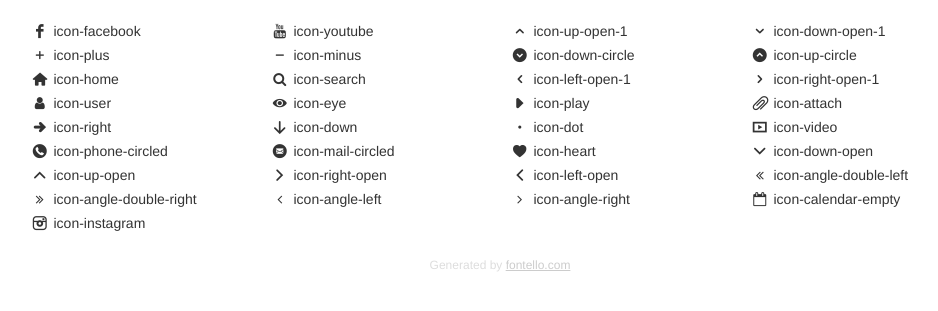
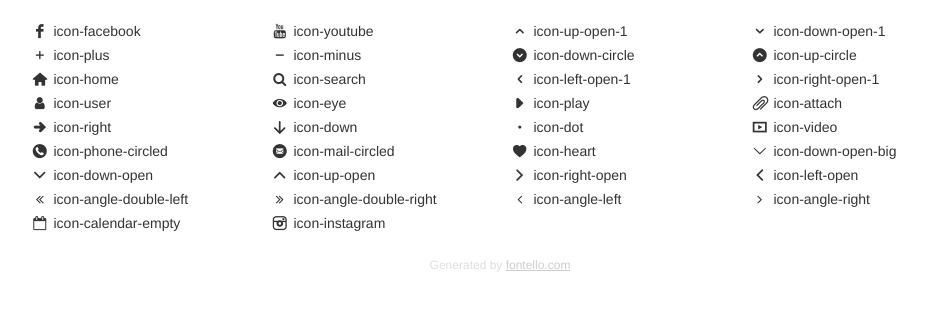
Before and after one commit to movementk/goodpeople, a PHP site: page /assets/fontello/demo.html in a window 1280 px wide. Shown: the part 71-382 px from the top of the page, without its empty margins (140-1078 px from the left). Run offline with PHP 8.4, Linux system fonts and the light colour scheme.

Commit message:
폰델로추가

```diff
--- a/assets/fontello/config.json
+++ b/assets/fontello/config.json
@@ -203,6 +203,12 @@
       "css": "heart",
       "code": 59414,
       "src": "elusive"
+    },
+    {
+      "uid": "289b5f92f23acf1059c93fbf401c1ad5",
+      "css": "down-open-big",
+      "code": 59415,
+      "src": "entypo"
     }
   ]
 }
--- a/assets/fontello/css/fontello-codes.css
+++ b/assets/fontello/css/fontello-codes.css
@@ -22,6 +22,7 @@
 .icon-phone-circled:before { content: '\e814'; } /* '' */
 .icon-mail-circled:before { content: '\e815'; } /* '' */
 .icon-heart:before { content: '\e816'; } /* '' */
+.icon-down-open-big:before { content: '\e817'; } /* '' */
 .icon-down-open:before { content: '\f004'; } /* '' */
 .icon-up-open:before { content: '\f005'; } /* '' */
 .icon-right-open:before { content: '\f006'; } /* '' */
--- a/assets/fontello/css/fontello-ie7-codes.css
+++ b/assets/fontello/css/fontello-ie7-codes.css
@@ -22,6 +22,7 @@
 .icon-phone-circled { *zoom: expression( this.runtimeStyle['zoom'] = '1', this.innerHTML = '&#xe814;&nbsp;'); }
 .icon-mail-circled { *zoom: expression( this.runtimeStyle['zoom'] = '1', this.innerHTML = '&#xe815;&nbsp;'); }
 .icon-heart { *zoom: expression( this.runtimeStyle['zoom'] = '1', this.innerHTML = '&#xe816;&nbsp;'); }
+.icon-down-open-big { *zoom: expression( this.runtimeStyle['zoom'] = '1', this.innerHTML = '&#xe817;&nbsp;'); }
 .icon-down-open { *zoom: expression( this.runtimeStyle['zoom'] = '1', this.innerHTML = '&#xf004;&nbsp;'); }
 .icon-up-open { *zoom: expression( this.runtimeStyle['zoom'] = '1', this.innerHTML = '&#xf005;&nbsp;'); }
 .icon-right-open { *zoom: expression( this.runtimeStyle['zoom'] = '1', this.innerHTML = '&#xf006;&nbsp;'); }
--- a/assets/fontello/css/fontello-ie7.css
+++ b/assets/fontello/css/fontello-ie7.css
@@ -33,6 +33,7 @@
 .icon-phone-circled { *zoom: expression( this.runtimeStyle['zoom'] = '1', this.innerHTML = '&#xe814;&nbsp;'); }
 .icon-mail-circled { *zoom: expression( this.runtimeStyle['zoom'] = '1', this.innerHTML = '&#xe815;&nbsp;'); }
 .icon-heart { *zoom: expression( this.runtimeStyle['zoom'] = '1', this.innerHTML = '&#xe816;&nbsp;'); }
+.icon-down-open-big { *zoom: expression( this.runtimeStyle['zoom'] = '1', this.innerHTML = '&#xe817;&nbsp;'); }
 .icon-down-open { *zoom: expression( this.runtimeStyle['zoom'] = '1', this.innerHTML = '&#xf004;&nbsp;'); }
 .icon-up-open { *zoom: expression( this.runtimeStyle['zoom'] = '1', this.innerHTML = '&#xf005;&nbsp;'); }
 .icon-right-open { *zoom: expression( this.runtimeStyle['zoom'] = '1', this.innerHTML = '&#xf006;&nbsp;'); }
--- a/assets/fontello/demo.html
+++ b/assets/fontello/demo.html
@@ -229,11 +229,11 @@ body {
 }
 @font-face {
       font-family: 'fontello';
-      src: url('./font/fontello.eot?4150538');
-      src: url('./font/fontello.eot?4150538#iefix') format('embedded-opentype'),
-           url('./font/fontello.woff?4150538') format('woff'),
-           url('./font/fontello.ttf?4150538') format('truetype'),
-           url('./font/fontello.svg?4150538#fontello') format('svg');
+      src: url('./font/fontello.eot?47117912');
+      src: url('./font/fontello.eot?47117912#iefix') format('embedded-opentype'),
+           url('./font/fontello.woff?47117912') format('woff'),
+           url('./font/fontello.ttf?47117912') format('truetype'),
+           url('./font/fontello.svg?47117912#fontello') format('svg');
       font-weight: normal;
       font-style: normal;
     }
@@ -331,21 +331,22 @@ body {
         <div class="the-icons span3" title="Code: 0xe814"><i class="demo-icon icon-phone-circled">&#xe814;</i> <span class="i-name">icon-phone-circled</span><span class="i-code">0xe814</span></div>
         <div class="the-icons span3" title="Code: 0xe815"><i class="demo-icon icon-mail-circled">&#xe815;</i> <span class="i-name">icon-mail-circled</span><span class="i-code">0xe815</span></div>
         <div class="the-icons span3" title="Code: 0xe816"><i class="demo-icon icon-heart">&#xe816;</i> <span class="i-name">icon-heart</span><span class="i-code">0xe816</span></div>
-        <div class="the-icons span3" title="Code: 0xf004"><i class="demo-icon icon-down-open">&#xf004;</i> <span class="i-name">icon-down-open</span><span class="i-code">0xf004</span></div>
+        <div class="the-icons span3" title="Code: 0xe817"><i class="demo-icon icon-down-open-big">&#xe817;</i> <span class="i-name">icon-down-open-big</span><span class="i-code">0xe817</span></div>
       </div>
       <div class="row">
+        <div class="the-icons span3" title="Code: 0xf004"><i class="demo-icon icon-down-open">&#xf004;</i> <span class="i-name">icon-down-open</span><span class="i-code">0xf004</span></div>
         <div class="the-icons span3" title="Code: 0xf005"><i class="demo-icon icon-up-open">&#xf005;</i> <span class="i-name">icon-up-open</span><span class="i-code">0xf005</span></div>
         <div class="the-icons span3" title="Code: 0xf006"><i class="demo-icon icon-right-open">&#xf006;</i> <span class="i-name">icon-right-open</span><span class="i-code">0xf006</span></div>
         <div class="the-icons span3" title="Code: 0xf007"><i class="demo-icon icon-left-open">&#xf007;</i> <span class="i-name">icon-left-open</span><span class="i-code">0xf007</span></div>
-        <div class="the-icons span3" title="Code: 0xf100"><i class="demo-icon icon-angle-double-left">&#xf100;</i> <span class="i-name">icon-angle-double-left</span><span class="i-code">0xf100</span></div>
       </div>
       <div class="row">
+        <div class="the-icons span3" title="Code: 0xf100"><i class="demo-icon icon-angle-double-left">&#xf100;</i> <span class="i-name">icon-angle-double-left</span><span class="i-code">0xf100</span></div>
         <div class="the-icons span3" title="Code: 0xf101"><i class="demo-icon icon-angle-double-right">&#xf101;</i> <span class="i-name">icon-angle-double-right</span><span class="i-code">0xf101</span></div>
         <div class="the-icons span3" title="Code: 0xf104"><i class="demo-icon icon-angle-left">&#xf104;</i> <span class="i-name">icon-angle-left</span><span class="i-code">0xf104</span></div>
         <div class="the-icons span3" title="Code: 0xf105"><i class="demo-icon icon-angle-right">&#xf105;</i> <span class="i-name">icon-angle-right</span><span class="i-code">0xf105</span></div>
-        <div class="the-icons span3" title="Code: 0xf133"><i class="demo-icon icon-calendar-empty">&#xf133;</i> <span class="i-name">icon-calendar-empty</span><span class="i-code">0xf133</span></div>
       </div>
       <div class="row">
+        <div class="the-icons span3" title="Code: 0xf133"><i class="demo-icon icon-calendar-empty">&#xf133;</i> <span class="i-name">icon-calendar-empty</span><span class="i-code">0xf133</span></div>
         <div class="the-icons span3" title="Code: 0xf31e"><i class="demo-icon icon-instagram">&#xf31e;</i> <span class="i-name">icon-instagram</span><span class="i-code">0xf31e</span></div>
       </div>
     </div>
```
Also changed, not shown: assets/fontello/css/fontello.css (+8 -7 lines), assets/fontello/css/fontello-embedded.css, assets/fontello/font/fontello.ttf, assets/fontello/font/fontello.woff, assets/fontello/font/fontello.woff2, 2 other files.
